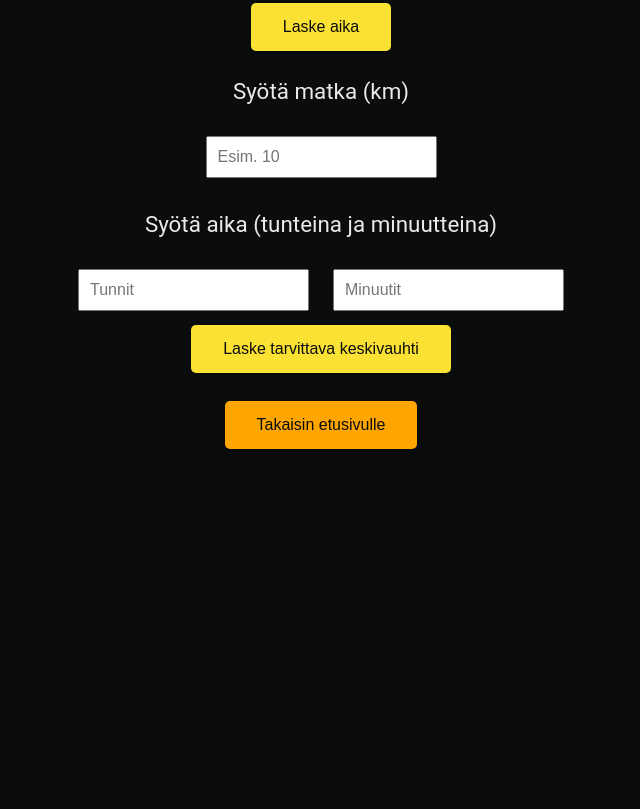
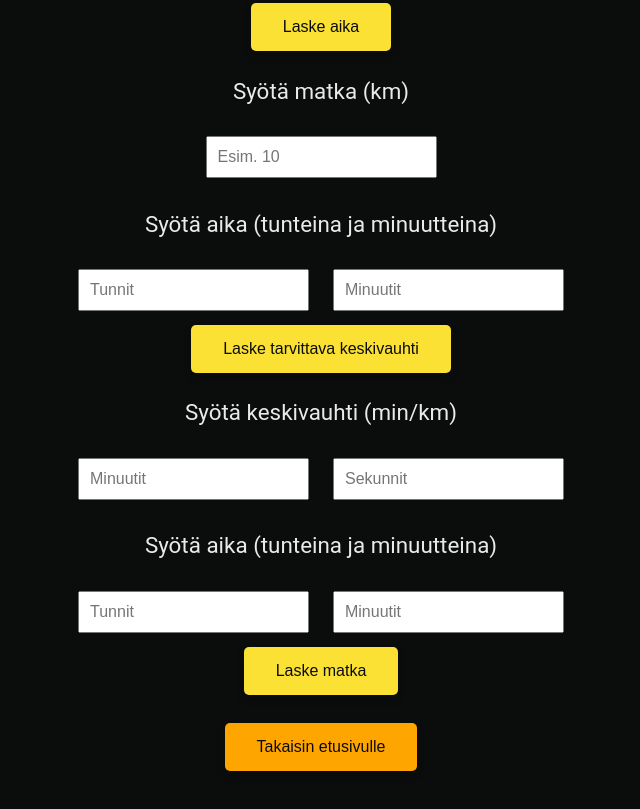
Before and after one commit to hankapy/pace, a plain HTML site: page laskurit2.html in a window 1280 px wide. Shown: the part 525-1334 px from the top of the page, without its empty margins (319-959 px from the left). Before the commit the page ends 1036 px from the top, so only its background shows below. Drawn offline with Linux system fonts and the light colour scheme.

Commit message:
Update laskurit2.html

```diff
--- a/laskurit2.html
+++ b/laskurit2.html
@@ -34,8 +34,38 @@
   <button onclick="calculateRequiredPace()">Laske tarvittava keskivauhti</button>
   <div class="result" id="resultRequiredPace"></div>
 
+  <!-- Keskivauhti + Aika -> Matka -->
+  <p style="font-size: 1.4em;">Syötä keskivauhti (min/km)</p>
+  <input type="number" id="averagePaceMinutesInput" placeholder="Minuutit">
+  <input type="number" id="averagePaceSecondsInput" placeholder="Sekunnit">
+  <br>
+  <p style="font-size: 1.4em;">Syötä aika (tunteina ja minuutteina)</p>
+  <input type="number" id="averageTimeHoursInput" placeholder="Tunnit">
+  <input type="number" id="averageTimeMinutesInput" placeholder="Minuutit">
+  <br>
+  <button onclick="calculateDistance()">Laske matka</button>
+  <div class="result" id="resultDistance"></div>
+
   <button class="back-button" onclick="window.location.href='index.html'">Takaisin etusivulle</button>
 
-    <script src="script.js"></script>
+  <script src="script.js"></script> <!-- Yhteinen JavaScript -->
+  <script>
+      // Laskee matkan keskivauhdin ja ajan perusteella
+      function calculateDistance() {
+          const paceMinutes = parseInt(document.getElementById('averagePaceMinutesInput').value) || 0; // Minuutit
+          const paceSeconds = parseInt(document.getElementById('averagePaceSecondsInput').value) || 0; // Sekunnit
+          const timeHours = parseInt(document.getElementById('averageTimeHoursInput').value) || 0; // Tunnit
+          const timeMinutes = parseInt(document.getElementById('averageTimeMinutesInput').value) || 0; // Minuutit
+
+          if ((paceMinutes >= 0 && paceSeconds >= 0) && (timeHours >= 0 || timeMinutes >= 0)) {
+              const totalTimeInHours = timeHours + (timeMinutes / 60); // Muutetaan kaikki tunneiksi
+              const totalPaceInHours = (paceMinutes + (paceSeconds / 60)) / 60; // Muutetaan keskivauhti tunneiksi
+              const distance = totalTimeInHours / totalPaceInHours; // Matka = aika / keskivauhti
+              document.getElementById('resultDistance').textContent = `Matka: ${distance.toFixed(2)} km`;
+          } else {
+              document.getElementById('resultDistance').textContent = "Anna oikeat keskivauhti ja aika.";
+          }
+      }
+  </script>
 </body>
 </html>
```
Lines whose indentation alone changed are shown as unchanged.
